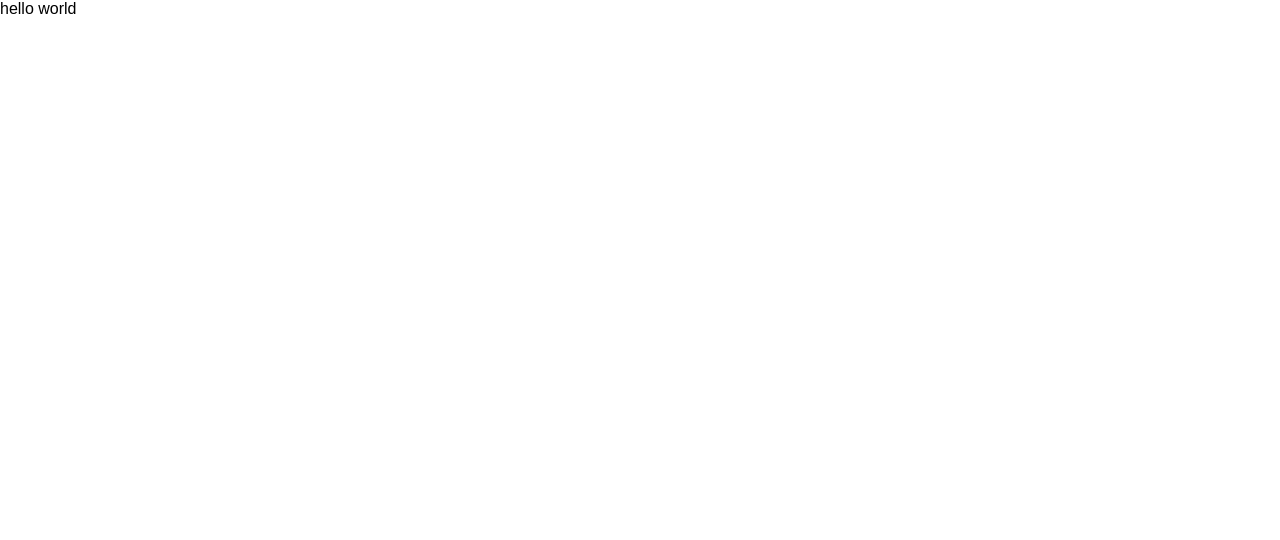
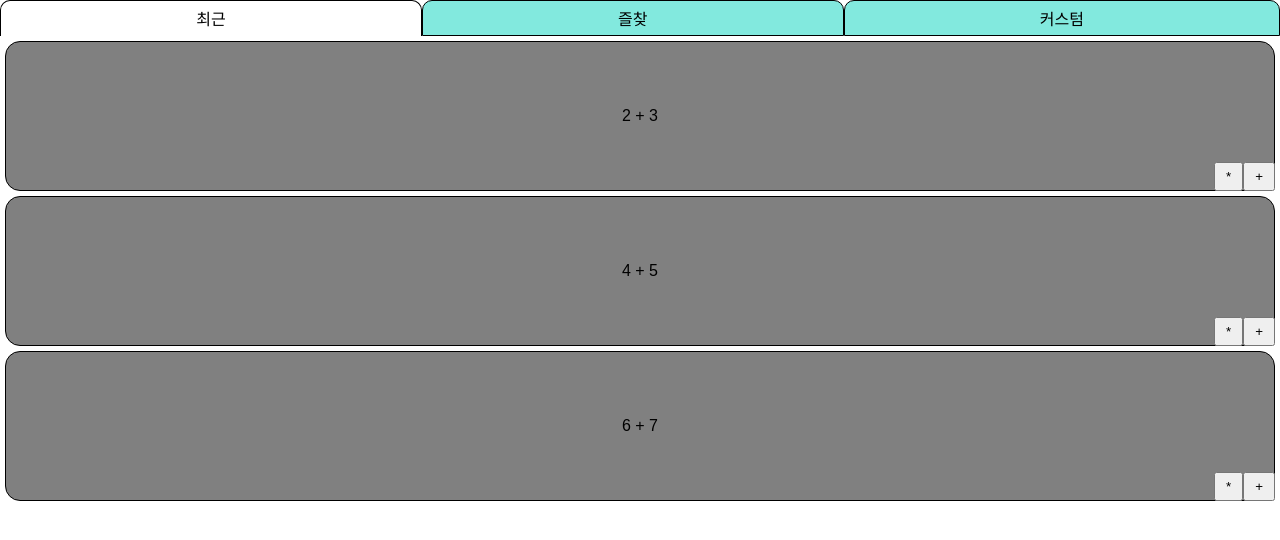
Before and after one commit to boostcamp-2020/Project15-B-Client-Based-Formula-Editor, a React app: page / in a window 1280 px wide. Shown: the top 540 px of the page. Built offline with nearby package versions, Linux system fonts and the light colour scheme.

Commit message:
feat: 사이드 바 레이아웃 구현 완료

```diff
--- a/src/App.jsx
+++ b/src/App.jsx
@@ -1,12 +1,13 @@
 import React from "react";
 
 import GlobalStyle from "./GlobalStyle";
+import SideBar from "./containers/SideBar";
 
 export default function App() {
 	return (
 		<>
 			<GlobalStyle />
-			<div>hello world</div>
+			<SideBar />
 		</>
 	);
 }
--- /dev/null
+++ b/src/containers/SideBar.jsx
@@ -0,0 +1,27 @@
+import React, { useState } from "react";
+
+import SideBarTab from "../presentationals/SideBarTab";
+import RecentContainer from "./RecentContainer";
+import BookmarkContainer from "./BookmarkContainer";
+import CustomContainer from "./CustomContainer";
+
+export default function SideBar() {
+	const [tabState, setTabState] = useState(0);
+
+	const tabMap = {
+		0: <RecentContainer />,
+		1: <BookmarkContainer />,
+		2: <CustomContainer />,
+	};
+
+	const handleTabClick = tabId => () => {
+		setTabState(tabId);
+	};
+
+	return (
+		<div>
+			<SideBarTab currentTab={tabState} onClick={handleTabClick}/>
+			{tabMap[tabState]}
+		</div>
+	);
+}
--- /dev/null
+++ b/src/presentationals/SideBarTab.jsx
@@ -0,0 +1,43 @@
+import React from "react";
+import styled from "styled-components";
+
+import { color } from "../GlobalStyle";
+
+const TabLayout = styled.div`
+  display: flex;
+`;
+
+const Tab = styled.div`
+  border-radius: 10px 10px 0 0;
+  border: 1px solid black;
+  padding: 5px 15px;
+  flex-grow: 1;
+  text-align: center;
+
+  ${({ isSelected }) => (isSelected ?
+		`
+      background-color: white;
+      border-bottom: none;
+    ` :
+		`
+      background-color: ${color.light};
+      &:hover {
+        cursor: pointer;
+        background-color: ${color.normal};
+      }
+  `)}
+`;
+
+export default function SideBarTab({ currentTab, onClick }) {
+	const tabMenus = ["최근", "즐찾", "커스텀"];
+
+	return (
+		<TabLayout>
+			{tabMenus.map((tabMenu, index) =>
+				<Tab onClick={onClick(index)} key={index} isSelected={currentTab === index}>
+					{tabMenu}
+				</Tab>,
+			)}
+		</TabLayout>
+	);
+}
```
